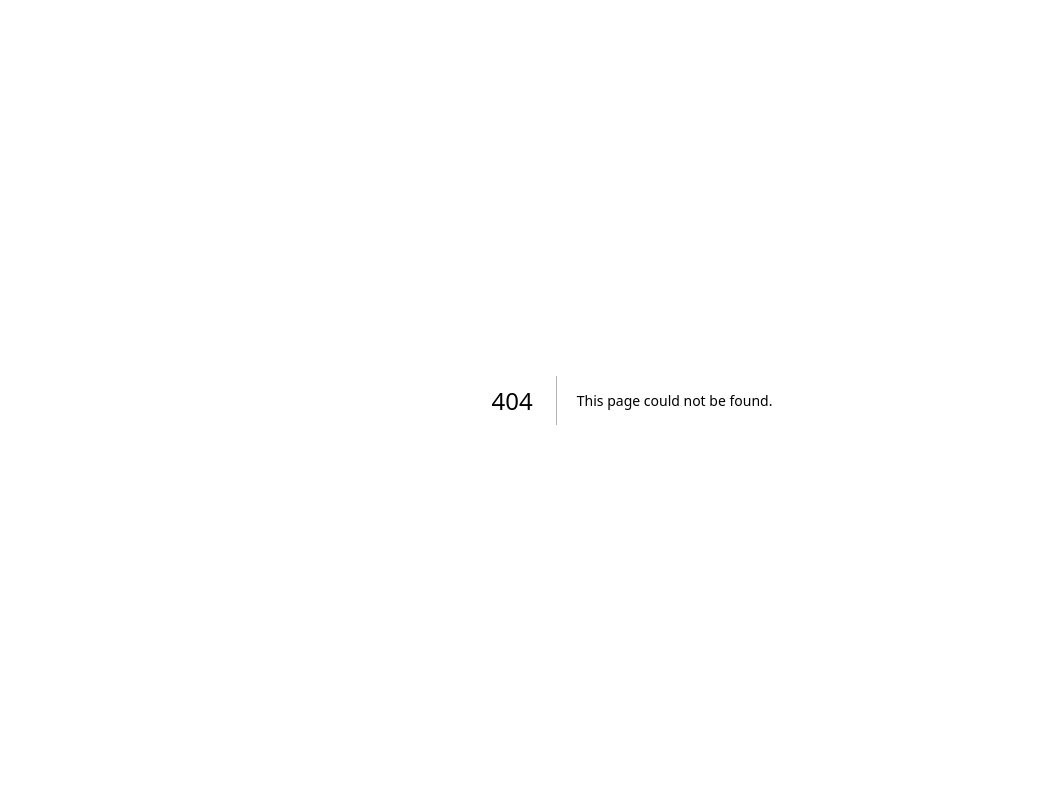
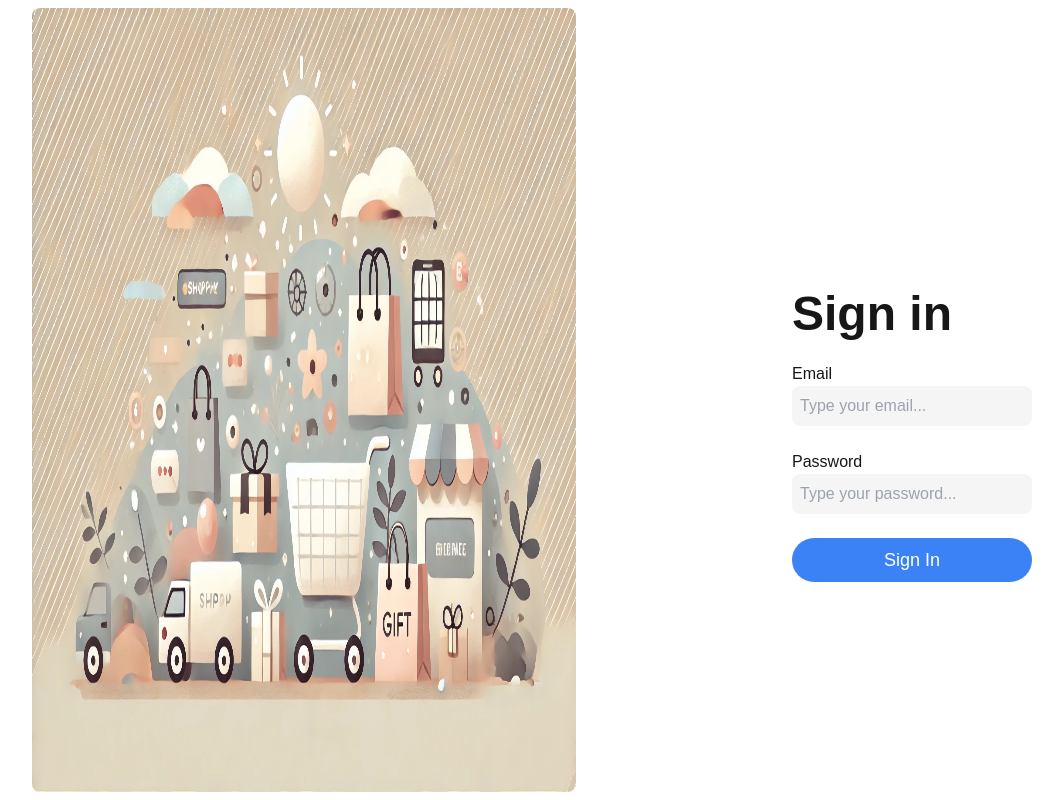
Before and after one commit to gmkoeb/ecommerce, a Next.js app in the folder web/: page /sign_in in a window 1280 px wide. Before the commit this address had no page. Shown: the whole page, without its empty margins (8-1071 px from the left). Built offline with nearby package versions, Linux system fonts and the light colour scheme.

Commit message:
feature: create sign in page

```diff
--- /dev/null
+++ b/web/app/sign_in/page.tsx
@@ -0,0 +1,97 @@
+'use client'
+import { ErrorMessage, Field, Form, Formik, FormikErrors, FormikHelpers } from "formik";
+import { api } from "../lib/axios";
+import { AxiosResponse } from "axios";
+
+interface SignInFormValues {
+  email: string,
+  password: string,
+}
+
+export default function SignUp() {
+  const initialValues: SignInFormValues = {
+    email: '',
+    password: ''
+  }
+
+  async function handleSubmit(values: SignInFormValues, actions: FormikHelpers<SignInFormValues>){
+    try {
+      const userData = {
+        user: {
+          email: values.email,
+          password: values.password,
+        }
+
+      }
+      const response = await api.post<AxiosResponse>('/sign_in', userData)
+      console.log(response)
+      actions.setSubmitting(false)
+    } catch (error: any) {
+      console.log(error.response.data.error)
+    }
+  }
+
+  return(
+    <div className="grid grid-cols-2 w-full">
+      <img src="signincover.webp" alt="Cartoon picture of things related to shopping" className="h-[98vh] mt-2 rounded-lg ml-10 w-[85%]"/>
+      <Formik
+        initialValues={initialValues}
+        onSubmit={(values, actions) => handleSubmit(values, actions)}
+        validate={(values: SignInFormValues) => {
+          const errors: FormikErrors<SignInFormValues> = {}
+          if (!values.email){
+            errors.email = "Required"
+          }
+
+          if (!values.password){
+            errors.password = "Required"
+          }
+
+          return errors
+        }}
+      >
+        {({ errors, touched }) => (
+          <Form className="flex flex-col mt-20 justify-center gap-6 text-left ml-40">
+            <h1 className="text-5xl text-left font-bold">Sign in</h1>
+            <div className="w-1/2 flex flex-col">
+              <div className="flex justify-between">
+                <label htmlFor="email">Email</label>
+                <ErrorMessage className="text-red-500 font-bold" name="email" component={'div'}></ErrorMessage>
+              </div>
+              <Field
+                className={
+                  errors.email && touched.email ?
+                  "bg-neutral-100 border border-red-500 rounded-lg p-2" :
+                  "bg-neutral-100 rounded-lg p-2"
+                }
+                id="email"
+                name="email"
+                type="text"
+                placeholder="Type your email...">
+
+              </Field>
+            </div>
+            <div className="w-1/2 flex flex-col">
+              <div className="flex justify-between">
+                <label htmlFor="password">Password</label>
+                <ErrorMessage className="text-red-500 font-bold" name="password" component={'div'}></ErrorMessage>
+              </div>
+              <Field className={
+                  errors.password && touched.password ?
+                  "bg-neutral-100 border border-red-500 rounded-lg p-2" :
+                  "bg-neutral-100 rounded-lg p-2"
+                }
+                id="password"
+                name="password"
+                type="password"
+                placeholder="Type your password...">
+              </Field>
+            </div>
+
+            <button className="w-1/2 bg-blue-500 text-white py-2 rounded-full text-lg" type="submit">Sign In</button>
+          </Form>
+        )}
+      </Formik>
+    </div>
+  )
+}
--- a/web/app/sign_up/page.tsx
+++ b/web/app/sign_up/page.tsx
@@ -2,7 +2,6 @@
 import { ErrorMessage, Field, Form, Formik, FormikErrors, FormikHelpers } from "formik";
 import { api } from "../lib/axios";
 import { AxiosResponse } from "axios";
-import { useState } from "react";
 
 interface SignUpFormValues {
   name: string,
@@ -39,8 +38,8 @@
   }
 
   return(
-    <div className="grid grid-cols-2">
-      <img src="signupcover.jpeg" alt="Supermarket cart" className="h-[98vh] mt-2 rounded-lg ml-10 w-[75%]"/>
+    <div className="grid grid-cols-2 w-full">
+      <img src="signupcover.jpeg" alt="Cartoon picture of bags and products" className="h-[98vh] mt-2 rounded-lg ml-10 w-[85%]"/>
       <Formik
         initialValues={initialValues}
         onSubmit={(values, actions) => handleSubmit(values, actions)}
@@ -70,7 +69,7 @@
         {({ errors, touched }) => (
           <Form className="flex flex-col mt-20 justify-center gap-6 text-left ml-40">
             <h1 className="text-5xl text-left font-bold">Sign up</h1>
-            <div className="w-96 flex flex-col">
+            <div className="w-1/2 flex flex-col">
               <div className="flex justify-between">
                 <label htmlFor="name">Name</label>
                 <ErrorMessage className="text-red-500 font-bold" name="name" component={'div'}></ErrorMessage>
@@ -87,7 +86,7 @@
                 placeholder="Type your name...">
               </Field>
             </div>
-            <div className="w-96 flex flex-col">
+            <div className="w-1/2 flex flex-col">
               <div className="flex justify-between">
                 <label htmlFor="email">Email</label>
                 <ErrorMessage className="text-red-500 font-bold" name="email" component={'div'}></ErrorMessage>
@@ -105,7 +104,7 @@
 
               </Field>
             </div>
-            <div className="w-96 flex flex-col">
+            <div className="w-1/2 flex flex-col">
               <div className="flex justify-between">
                 <label htmlFor="password">Password</label>
                 <ErrorMessage className="text-red-500 font-bold" name="password" component={'div'}></ErrorMessage>
@@ -121,7 +120,7 @@
                 placeholder="Type your password...">
               </Field>
             </div>
-            <div className="w-96 flex flex-col">
+            <div className="w-1/2 flex flex-col">
               <div className="flex justify-between">
                 <label htmlFor="confirm_password">Confirm Password</label>
                 <ErrorMessage className="text-red-500 font-bold text-center" name="confirm_password" component={'div'}></ErrorMessage>
@@ -137,7 +136,7 @@
                 placeholder="Confirm Password">
               </Field>
             </div>
-            <button className="w-96 bg-blue-500 text-white py-2 rounded-full text-lg" type="submit">Sign Up</button>
+            <button className="w-1/2 bg-blue-500 text-white py-2 rounded-full text-lg" type="submit">Sign Up</button>
           </Form>
         )}
       </Formik>
```
Also changed, not shown: web/public/signincover.webp (added).
